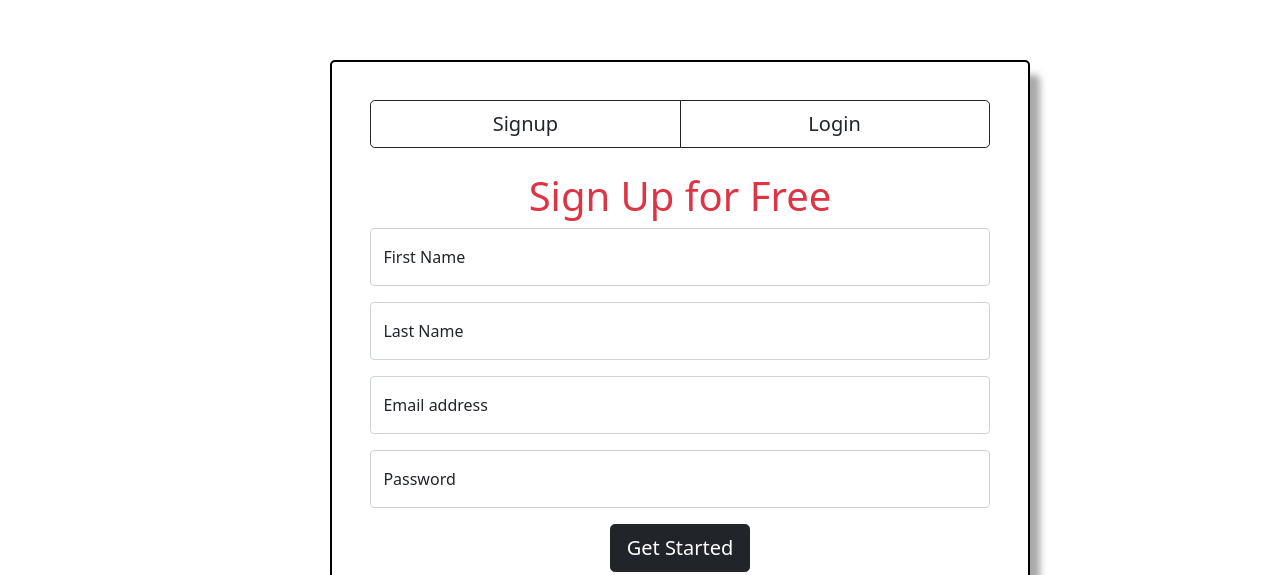
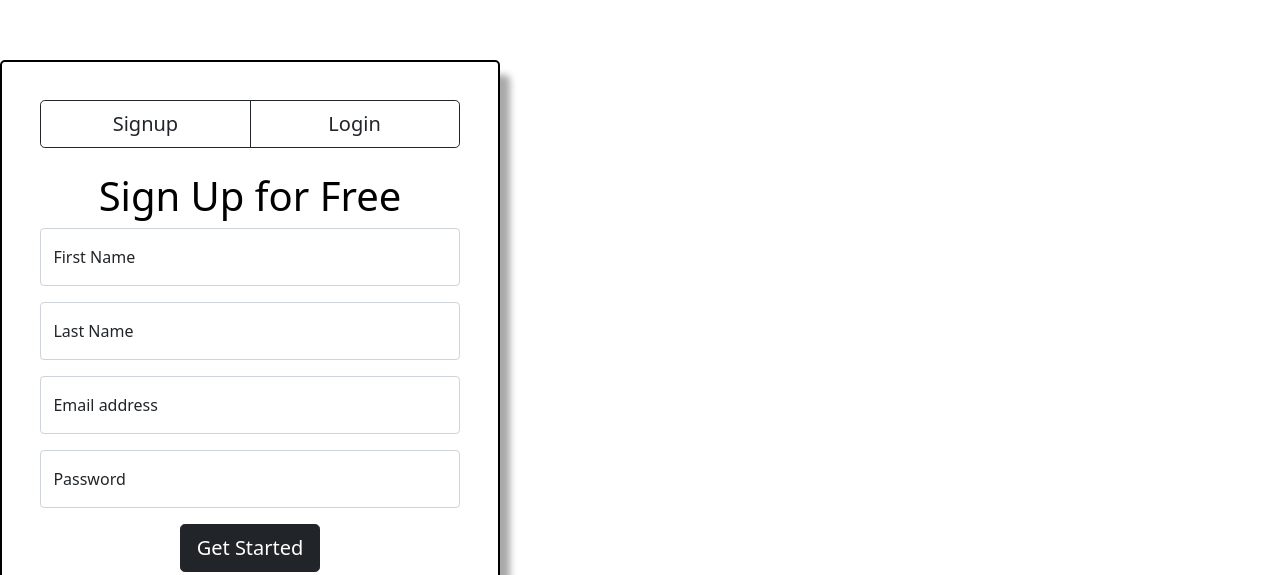
Before and after one commit to PrernaBajajj/formusingbackend, a website: page index.html in a window 1280 px wide. Shown: the part 290-865 px from the top of the page. After the commit the page ends 800 px from the top, so only its background shows below. Drawn offline with nearby package versions, Linux system fonts and the light colour scheme.

Commit message:
color change

```diff
--- a/index.html
+++ b/index.html
@@ -19,7 +19,7 @@
         <br>
         <div class="tab-content">
             <div id="signup">
-                <h1 class="text text-danger">Sign Up for Free</h1>
+                <h1 class="text ">Sign Up for Free</h1>
                 <form>
                     <div class="form-floating mb-3">
                         <input type="text" class="form-control" id="fname" placeholder="text">
--- a/view/formStyle.css
+++ b/view/formStyle.css
@@ -9,7 +9,7 @@ body{
 .form{
     background-color: white;
     margin: 3% auto;
-    max-width: 700px;
+    max-width: 500px;
     padding: 3%;
     border-radius: 5px;
     text-align: center;
@@ -17,8 +17,11 @@ body{
     border: 2px solid black;
     margin-top: 350px;
     margin-right: 250px;
+    position: fixed;
 }
-
+h1{
+    color: black;
+}
 #signup{
     display: block;
 }
```
